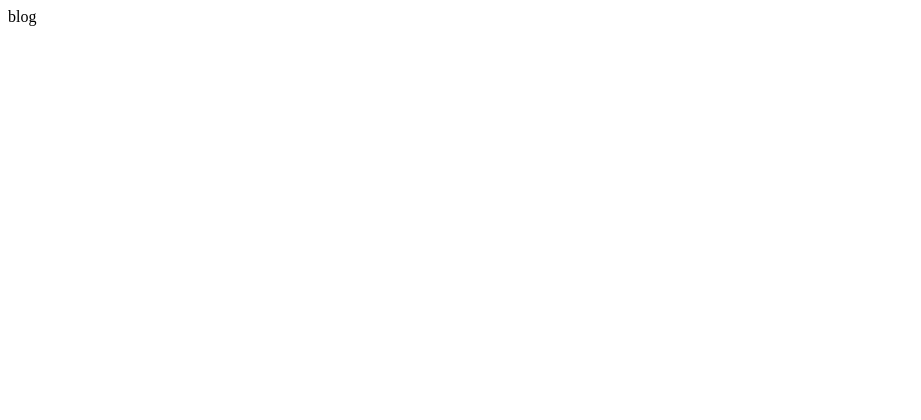
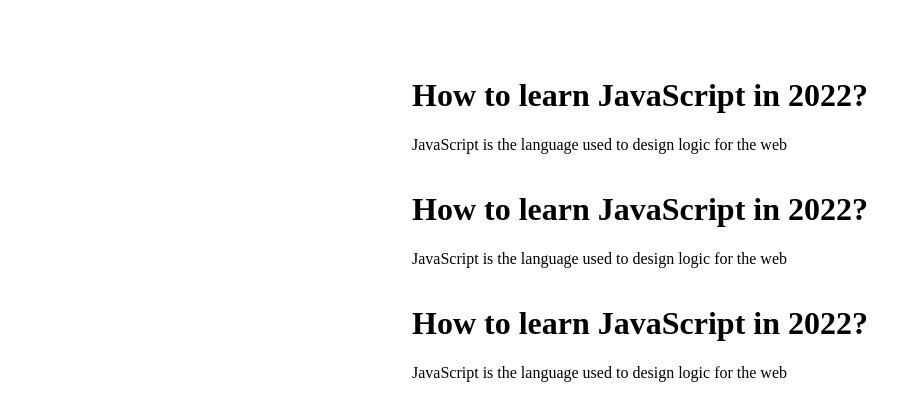
Before and after one commit to VIVEKKOYANI/NextJs-Tutorial, a Next.js app in the folder coder/: page /blog in a window 1280 px wide. Shown: the top 420 px of the page, without its empty margins (0-921 px from the left). Built offline with nearby package versions, Linux system fonts and the light colour scheme.

Commit message:
add next.js

```diff
--- /dev/null
+++ b/coder/src/blogdata/how-to-learn-javascript.json
@@ -0,0 +1,5 @@
+{
+    "title": "How to learn JavaScript",
+    "content": "JavaScript (/ˈdʒɑːvəskrɪpt/), often abbreviated as JS, is a programming language that is one of the core technologies of the World Wide Web, alongside HTML and CSS. As of 2022, 98% of websites use JavaScript on the client side for webpage behavior, often incorporating third-party libraries. All major web browsers have a dedicated JavaScript engine to execute the code on users' devices. JavaScript is a high-level, often just-in-time compiled language that conforms to the ECMAScript standard.[10] It has dynamic typing, prototype-based object-orientation, and first-class functions. It is multi-paradigm, supporting event-driven, functional, and imperative programming styles. It has application programming interfaces (APIs) for working with text, dates, regular expressions, standard data structures, and the Document Object Model (DOM). The ECMAScript standard does not include any input/output (I/O), such as networking, storage, or graphics facilities. In practice, the web browser or other runtime system provides JavaScript APIs for I/O. JavaScript engines were originally used only in web browsers, but are now core components of some servers and a variety of applications. The most popular runtime system for this usage is Node.js. Although Java and JavaScript are similar in name, syntax, and respective standard libraries, the two languages are distinct and differ greatly in design.",
+    "author": "Jack Solly"
+}
--- /dev/null
+++ b/coder/src/blogdata/how-to-learn-next.json
@@ -0,0 +1,5 @@
+{
+    "title": "How to learn JavaScript",
+    "content": "JavaScript (/ˈdʒɑːvəskrɪpt/), often abbreviated as JS, is a programming language that is one of the core technologies of the World Wide Web, alongside HTML and CSS. As of 2022, 98% of websites use JavaScript on the client side for webpage behavior, often incorporating third-party libraries. All major web browsers have a dedicated JavaScript engine to execute the code on users' devices. JavaScript is a high-level, often just-in-time compiled language that conforms to the ECMAScript standard.[10] It has dynamic typing, prototype-based object-orientation, and first-class functions. It is multi-paradigm, supporting event-driven, functional, and imperative programming styles. It has application programming interfaces (APIs) for working with text, dates, regular expressions, standard data structures, and the Document Object Model (DOM). The ECMAScript standard does not include any input/output (I/O), such as networking, storage, or graphics facilities. In practice, the web browser or other runtime system provides JavaScript APIs for I/O. JavaScript engines were originally used only in web browsers, but are now core components of some servers and a variety of applications. The most popular runtime system for this usage is Node.js. Although Java and JavaScript are similar in name, syntax, and respective standard libraries, the two languages are distinct and differ greatly in design.",
+    "author": "Jack Solly"
+}
--- /dev/null
+++ b/coder/src/blogdata/how-to-learn-react.json
@@ -0,0 +1,5 @@
+{
+    "title": "How to learn JavaScript",
+    "content": "JavaScript (/ˈdʒɑːvəskrɪpt/), often abbreviated as JS, is a programming language that is one of the core technologies of the World Wide Web, alongside HTML and CSS. As of 2022, 98% of websites use JavaScript on the client side for webpage behavior, often incorporating third-party libraries. All major web browsers have a dedicated JavaScript engine to execute the code on users' devices. JavaScript is a high-level, often just-in-time compiled language that conforms to the ECMAScript standard.[10] It has dynamic typing, prototype-based object-orientation, and first-class functions. It is multi-paradigm, supporting event-driven, functional, and imperative programming styles. It has application programming interfaces (APIs) for working with text, dates, regular expressions, standard data structures, and the Document Object Model (DOM). The ECMAScript standard does not include any input/output (I/O), such as networking, storage, or graphics facilities. In practice, the web browser or other runtime system provides JavaScript APIs for I/O. JavaScript engines were originally used only in web browsers, but are now core components of some servers and a variety of applications. The most popular runtime system for this usage is Node.js. Although Java and JavaScript are similar in name, syntax, and respective standard libraries, the two languages are distinct and differ greatly in design.",
+    "author": "Jack Solly"
+}
--- a/coder/src/pages/blog.js
+++ b/coder/src/pages/blog.js
@@ -1,8 +1,24 @@
 import React from 'react'
+import styles from '@/styles/Home.module.css'
 
 function blog() {
   return (
-    <div>blog</div>
+    <div className={styles.container}>
+      <main className={styles.main}>
+        <div className="blogItem">
+          <h1>How to learn JavaScript in 2022?</h1>
+          <p>JavaScript is the language used to design logic for the web</p>
+        </div>
+        <div className="blogItem">
+          <h1>How to learn JavaScript in 2022?</h1>
+          <p>JavaScript is the language used to design logic for the web</p>
+        </div>
+        <div className="blogItem">
+          <h1>How to learn JavaScript in 2022?</h1>
+          <p>JavaScript is the language used to design logic for the web</p>
+        </div>
+      </main>
+    </div>
   )
 }
 
```
